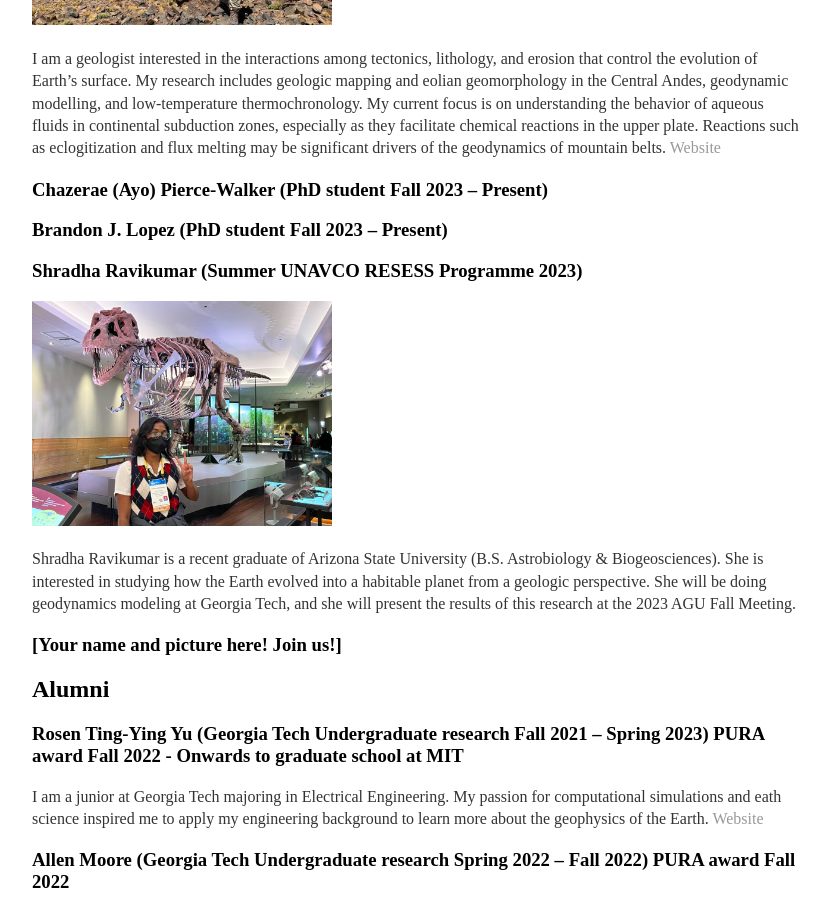
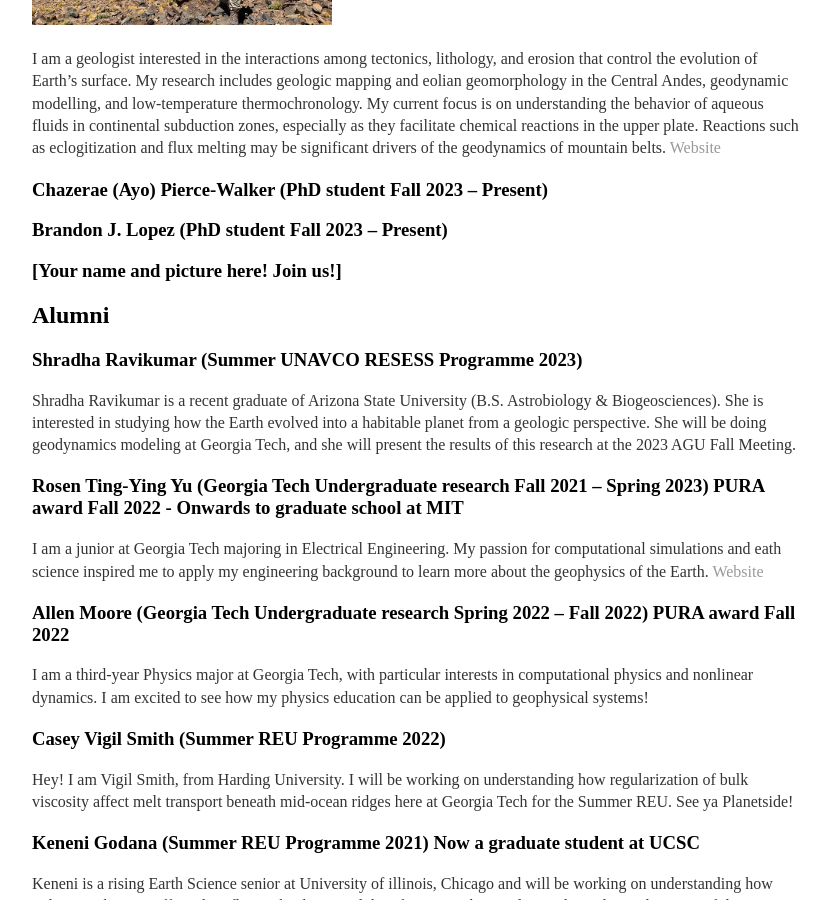
Before and after one commit to joycesim/joycesim.github.io, a Jekyll site: the page built from group/index.md, in a window 1280 px wide and 900 px high, scrolled down 1240 px. Shown: the whole window, without its empty margins (224-1053 px from the left). Built offline with Jekyll 4.4.1, drawn with Linux system fonts in a browser that asks for light colours.

Commit message:
Update index.md

```diff
--- a/group/index.md
+++ b/group/index.md
@@ -29,14 +29,12 @@ I am a geologist interested in the interactions among tectonics, lithology, and
 
 ### Brandon J. Lopez (PhD student Fall 2023 -- Present)
 
-### Shradha Ravikumar (Summer UNAVCO RESESS Programme 2023)
-<img src="/image/ShradhaRavikumar.jpg" alt="Mitchell" title="Shradha" width="300" />
-
-Shradha Ravikumar is a recent graduate of Arizona State University (B.S. Astrobiology & Biogeosciences). She is interested in studying how the Earth evolved into a habitable planet from a geologic perspective. She will be doing geodynamics modeling at Georgia Tech, and she will present the results of this research at the 2023 AGU Fall Meeting.
-
 ### [Your name and picture here! Join us!]
 
 ## Alumni
+### Shradha Ravikumar (Summer UNAVCO RESESS Programme 2023)
+Shradha Ravikumar is a recent graduate of Arizona State University (B.S. Astrobiology & Biogeosciences). She is interested in studying how the Earth evolved into a habitable planet from a geologic perspective. She will be doing geodynamics modeling at Georgia Tech, and she will present the results of this research at the 2023 AGU Fall Meeting.
+
 ### Rosen Ting-Ying Yu (Georgia Tech Undergraduate research Fall 2021 -- Spring 2023) PURA award Fall 2022 - Onwards to graduate school at MIT
 I am a junior at Georgia Tech majoring in Electrical Engineering. My passion for computational simulations and eath science inspired me to apply my engineering background to learn more about the geophysics of the Earth. [Website](https://rosenyu304.github.io/)
 
```
